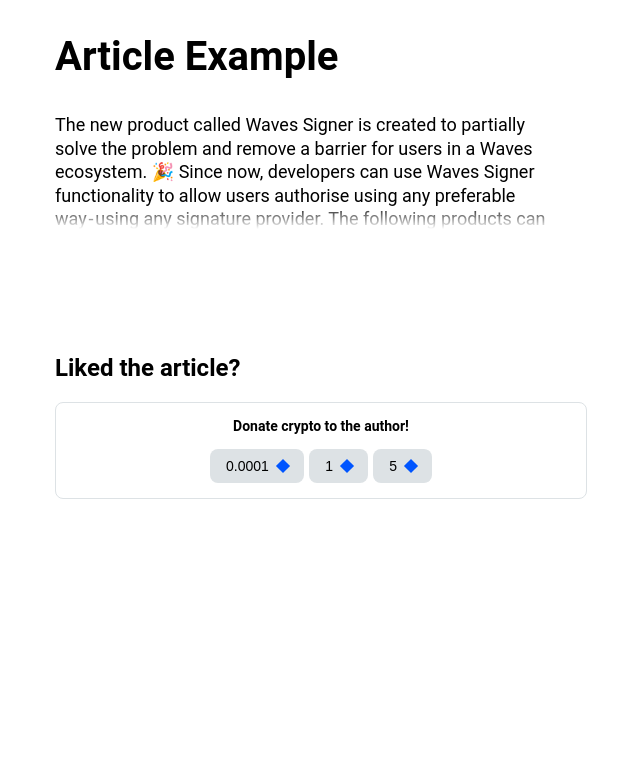
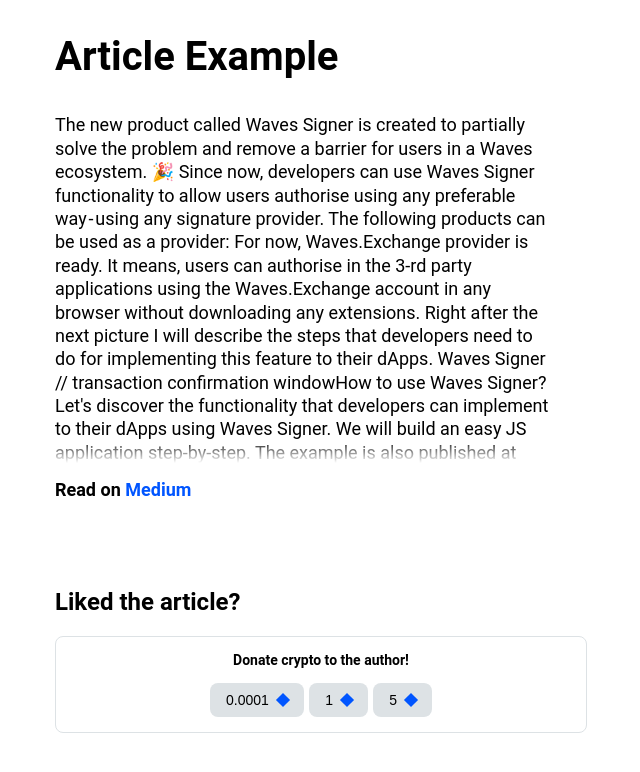
Before and after one commit to vlzhr/crypto-donate, a website built with webpack: page index.html in a window 1280 px wide. Shown: the top 772 px of the page, without its empty margins (335-975 px from the left). Built offline with nearby package versions, Linux system fonts and the light colour scheme; what @waves.exchange/storage-provider, @waves/waves-js would draw is missing.

Commit message:
example configured

```diff
--- a/index.html
+++ b/index.html
@@ -16,12 +16,16 @@
             font-size: 18px;
             margin-bottom: 100px;
         }
-        article::after {
+        article .curtain {
             display: block;
-            content: "";
             width: 100%;
-            height: 50px; margin-top: -50px; position: absolute;
+            height: 50px; margin-top: -50px; position: absolute; box-sizing: border-box;
+            padding-top: 40px;
             background: linear-gradient(to top, white, white, rgba(255,255,255,0));
+            font-weight: 600;
+        }
+        article .curtain a {
+            color: #0055FF; text-decoration: none;
         }
         h1 {
             font-size: 40px;
@@ -36,6 +40,14 @@
         The new product called Waves Signer is created to partially solve the problem and remove a barrier for users in a Waves ecosystem. 🎉
         Since now, developers can use Waves Signer functionality to allow users authorise using any preferable way - using any signature provider.
         The following products can be used as a provider:
+        For now, Waves.Exchange provider is ready. It means, users can authorise in the 3-rd party applications using the Waves.Exchange account in any browser without downloading any extensions.
+        Right after the next picture I will describe the steps that developers need to do for implementing this feature to their dApps.
+        Waves Signer // transaction confirmation windowHow to use Waves Signer?
+        Let's discover the functionality that developers can implement to their dApps using Waves Signer. We will build an easy JS application step-by-step. The example is also published at github.
+        Let's code!!!
+        <div class="curtain">
+            Read on <a href="https://medium.com/@izhur27/getting-started-with-waves-signer-893017c9b7ae" target="_blank">Medium</a>
+        </div>
     </article>
 
     <h2>Liked the article?</h2>
```
